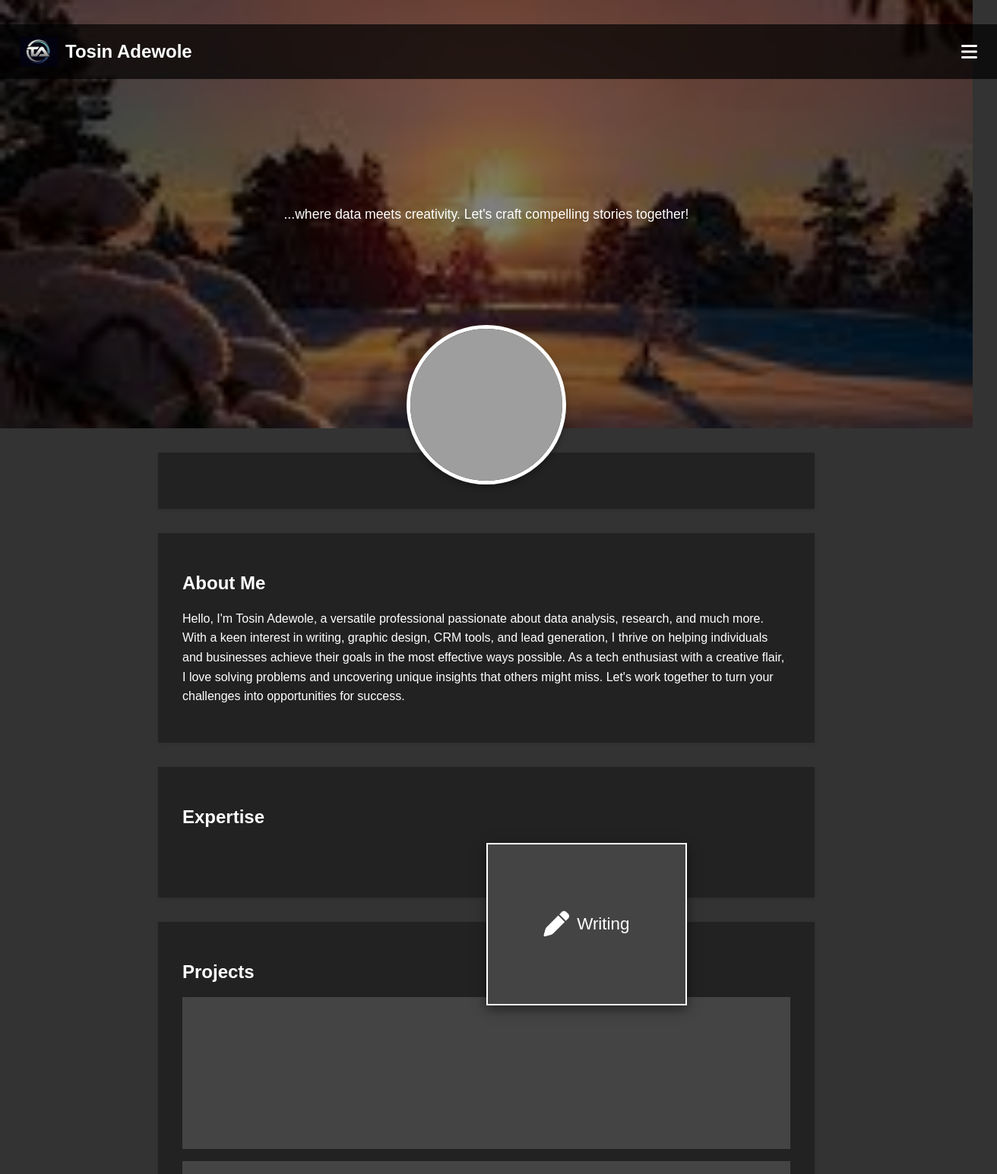
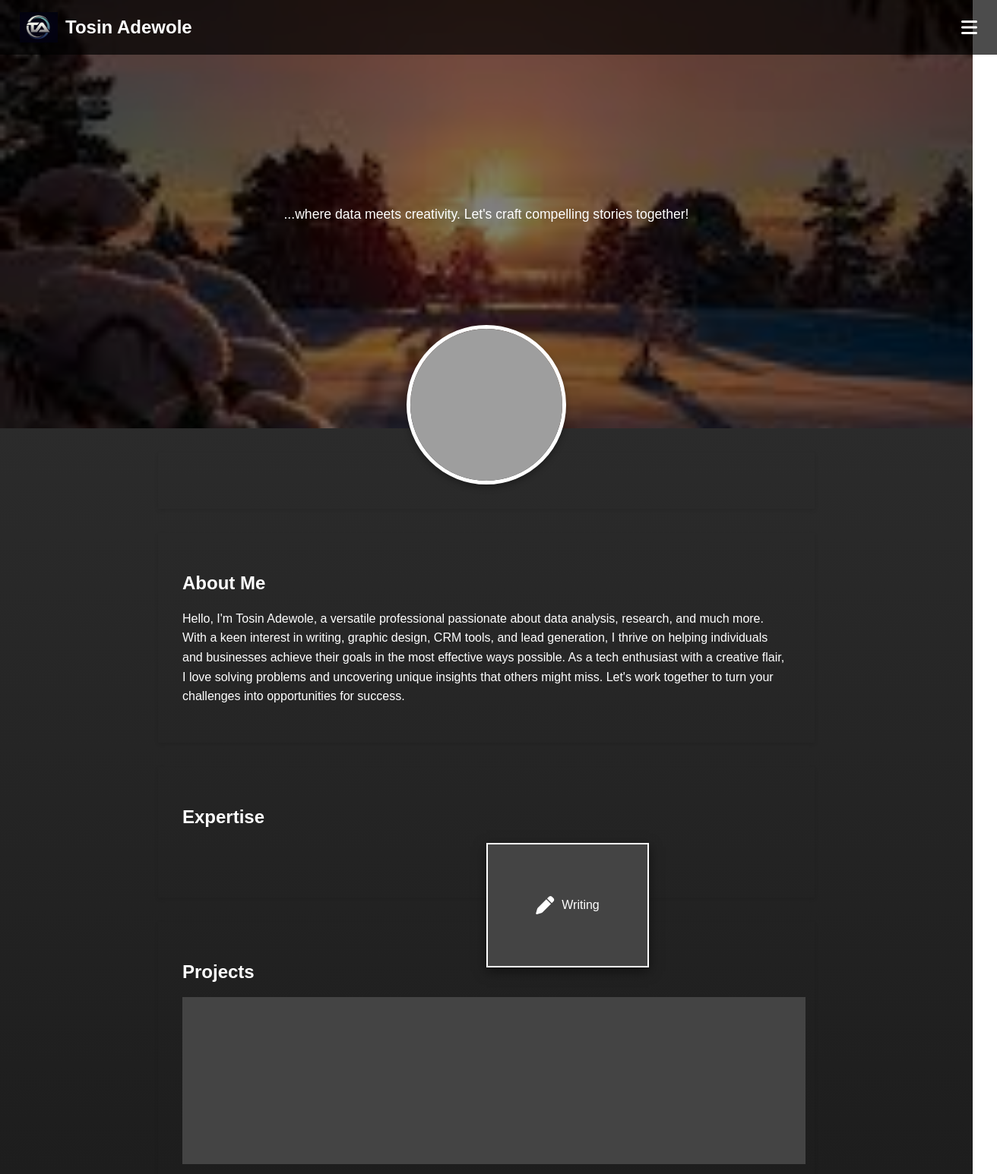
Before and after one commit to tosin-adewole/tosin-adewole.github.io, a plain HTML site: page index.html in a window 1280 px wide. Shown: the top 1546 px of the page at 76% size, 1312 px wide, since content can reach past the window. Drawn offline with Linux system fonts and the light colour scheme; grey boxes are pictures that could not be loaded.

Commit message:
622307Update index.html

```diff
--- a/index.html
+++ b/index.html
@@ -10,7 +10,7 @@
     font-family: Arial, sans-serif;
     margin: 0;
     padding: 0;
-    background: #333; /* Changed to a dark gray background */
+    background: linear-gradient(to bottom, #333, #000);
     color: #fff;
 }
         header {
@@ -37,11 +37,11 @@
             justify-content: space-between;
             align-items: center;
             padding: 1em;
-            position: sticky;
-            top: 0;
+            position: fixed;
+  top: 0;
+  width: 100%;
+  z-index: 3;
             background: rgba(0, 0, 0, 0.7);
-            z-index: 3;
-            width: 100%;
         }
         .header-content {
             display: flex;
@@ -76,7 +76,8 @@
             box-shadow: 0 2px 5px rgba(0,0,0,0.2);
             width: 200px;
             border: 1px solid #888;
-            z-index: 2;
+            transition: display 0.5s ease-in-out;
+z-index: 2;
         }
         .menu a {
             display: block;
@@ -126,7 +127,7 @@
             padding: 2em;
             max-width: 800px;
             margin: 2em auto;
-            background: #222;
+            background: transparent;
             box-shadow: 0 2px 5px rgba(0,0,0,0.1);
         }
         h2 {
@@ -160,7 +161,11 @@
             text-decoration: none;
             font-size: 20px;
         }
-        .profile-pic {
+        .social-icons li:nth-child(2) a i {
+  font-family: 'Font Awesome 5 Brands';
+  content: '\f099'; /* Twitter icon */
+}
+.profile-pic {
             display: block;
             margin: -200px auto 0 auto;
             width: 200px;
@@ -190,15 +195,15 @@
   top: 0;
   left: 50%;
   transform: translateX(-50%);
-  height: 150px;
-  width: 200px;
+height: 100px;
+  width: 150px;
+  font-size: 1em;
   padding: 30px;
   margin: 0 auto;
   background: #444;
   border: 2px solid #fff;
   box-shadow: 0 5px 15px rgba(0, 0, 0, 0.5);
   transition: transform 1s, opacity 1s;
-  font-size: 1.4em;
   font-family: 'Arial', sans-serif;
   color: #fff;
   display: flex;
@@ -230,6 +235,7 @@
             margin-bottom: 1em;
             transition: background 0.3s;
             cursor: pointer;
+padding: 10px;
         }
         .project-thumbnail:hover {
             background: rgba(0, 0, 0, 0.5);
@@ -288,7 +294,7 @@
             font-size: 0.8em;
         }
         .contact-padding {
-            padding: 2em;
+            padding: 20px;
         }
     </style>
 </head>
@@ -377,7 +383,7 @@
         <p>Email: <a href="mailto:tosinadewole@hotmail.com">tosinadewole@hotmail.com</a></p>
         <ul class="social-icons">
             <li><a href="https://www.facebook.com/tosinadewole1" target="_blank"><i class="fab fa-facebook-f"></i></a></li>
-            <li><a href="https://x.com/teeblaze" target="_blank"><i class="fab fa-twitterx"></i></a></li>
+            <li><a href="https://x.com/teeblaze" target="_blank"><i class="fab fa-twitter"></i></a></li>
             <li><a href="https://www.instagram.com/techblazer001" target="_blank"><i class="fab fa-instagram"></i></a></li>
             <li><a href="https://www.linkedin.com/in/tosin-adewole" target="_blank"><i class="fab fa-linkedin-in"></i></a></li>
         </ul>
```
